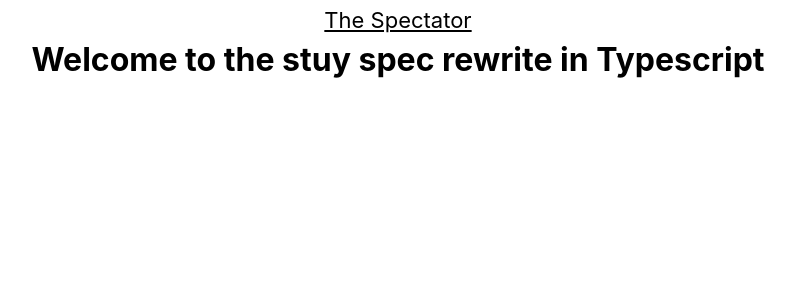
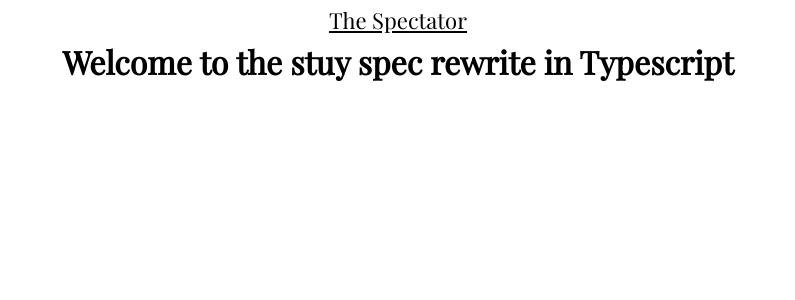
Before and after one commit to stuyspec/stuyspec-rewrite, a Next.js app: page / in a window 1280 px wide. Shown: the top 300 px of the page, without its empty margins (242-1037 px from the left). Built offline with nearby package versions, Linux system fonts and the light colour scheme; no server answers; the database is empty.

Commit message:
Added new font!

```diff
--- a/pages/_app.tsx
+++ b/pages/_app.tsx
@@ -4,11 +4,13 @@ import Navbar from "../components/Navbar";
 function MyApp({ Component, pageProps }: AppProps) {
 	return (
 		<div>
-			<div id="navbar">
-				<Navbar />
-			</div>
-			<div id="main">
-				<Component {...pageProps} />
+			<div>
+				<div id="navbar">
+					<Navbar />
+				</div>
+				<div id="main">
+					<Component {...pageProps} />
+				</div>
 			</div>
 		</div>
 	);
--- a/styles/globals.css
+++ b/styles/globals.css
@@ -1,9 +1,17 @@
+@font-face {
+	font-family: "Playfair Display";
+	src: url("/fonts/PlayfairDisplay/PlayfairDisplay-Regular.ttf")
+		format("truetype");
+}
+
 html,
 body {
 	padding: 0;
 	margin: 0;
-	font-family: -apple-system, BlinkMacSystemFont, Segoe UI, Roboto, Oxygen,
-		Ubuntu, Cantarell, Fira Sans, Droid Sans, Helvetica Neue, sans-serif;
+	/* font-family: -apple-system, BlinkMacSystemFont, Segoe UI, Roboto, Oxygen,
+		Ubuntu, Cantarell, Fira Sans, Droid Sans, Helvetica Neue, sans-serif; */
+	font-family: "Playfair Display";
+	font-display: optional;
 }
 
 a {
@@ -15,6 +23,7 @@ a {
 	box-sizing: border-box;
 	margin: 0;
 	border: 0;
+	font-display: optional;
 }
 
 #main {
```
Also changed, not shown: public/fonts/PlayfairDisplay/PlayfairDisplay-Regular.ttf (added).
